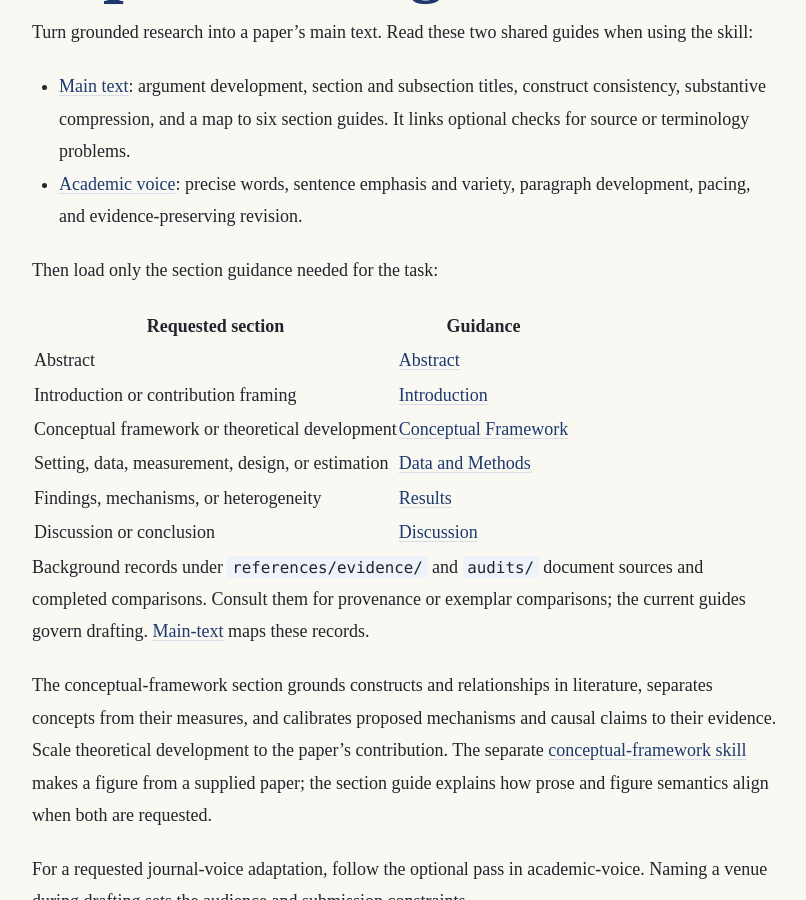
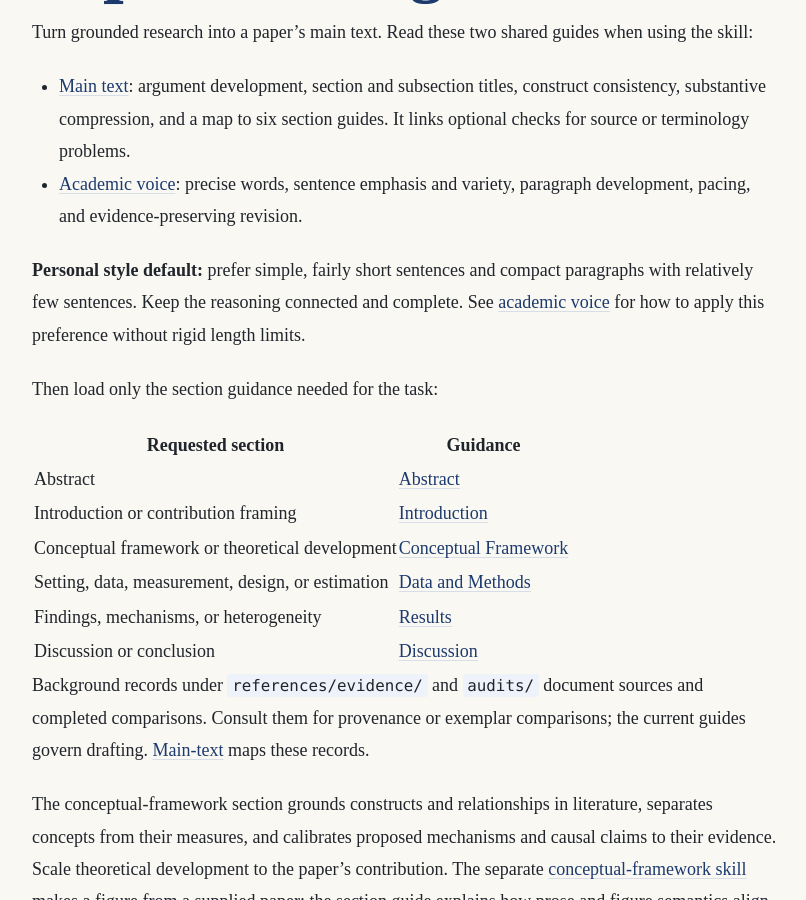
Before and after one commit to KaiGu2024/KaiGu2024.github.io, a Jekyll site: the page built from docs/skills/paper-writing/SKILL.md, in a window 1280 px wide and 900 px high, scrolled down 750 px. Shown: the whole window, without its empty margins (234-1040 px from the left). Built offline with Jekyll 4.4.1, drawn with Linux system fonts in a browser that asks for light colours; our own code applies the rules of GitHub Pages for plain Markdown files.

Commit message:
prefer short sentences and compact paragraphs in paper writing

```diff
--- a/docs/skills/paper-writing/SKILL.md
+++ b/docs/skills/paper-writing/SKILL.md
@@ -13,6 +13,8 @@ Turn grounded research into a paper's main text. Read these two shared guides wh
 
 - [Main text](references/main-text.md): argument development, section and subsection titles, construct consistency, substantive compression, and a map to six section guides. It links optional checks for source or terminology problems.
 - [Academic voice](references/academic-voice.md): precise words, sentence emphasis and variety, paragraph development, pacing, and evidence-preserving revision.
+
+**Personal style default:** prefer simple, fairly short sentences and compact paragraphs with relatively few sentences. Keep the reasoning connected and complete. See [academic voice](references/academic-voice.md) for how to apply this preference without rigid length limits.
 
 Then load only the section guidance needed for the task:
 
```
Also changed, not shown: docs/skills/paper-writing/references/academic-voice.md (+2 -2 lines).
